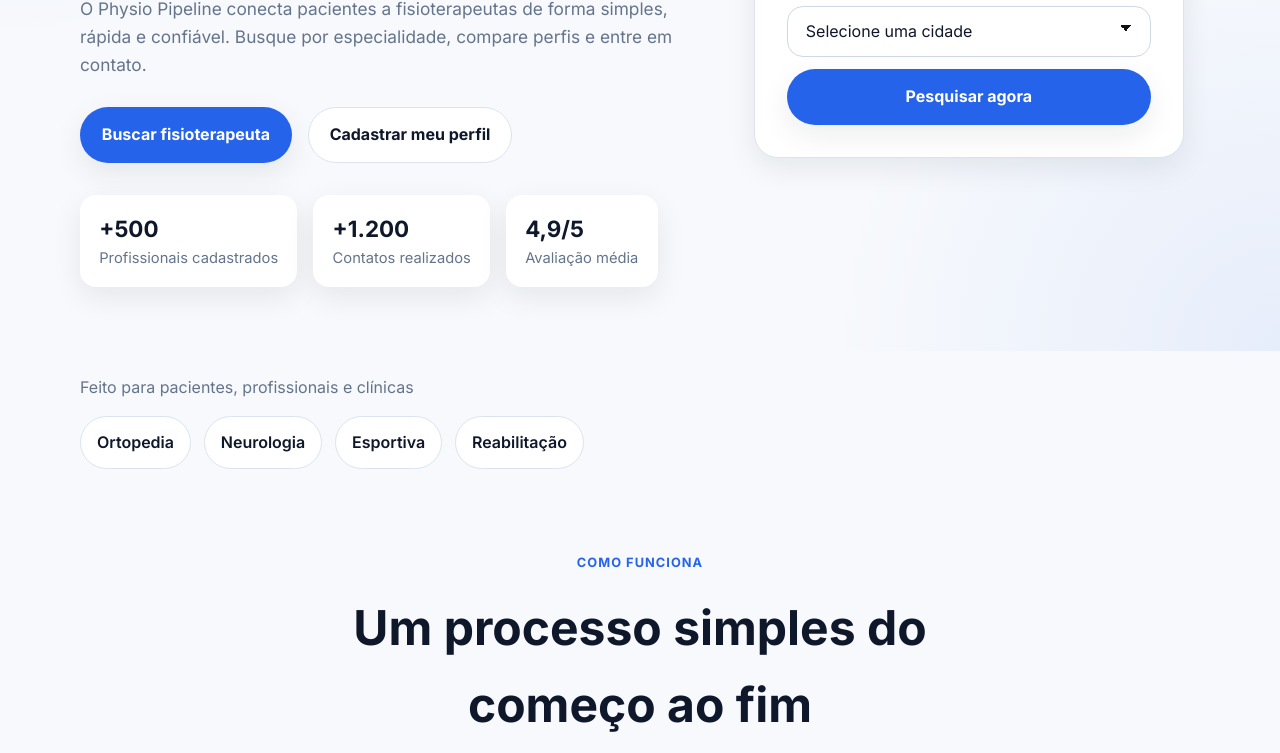
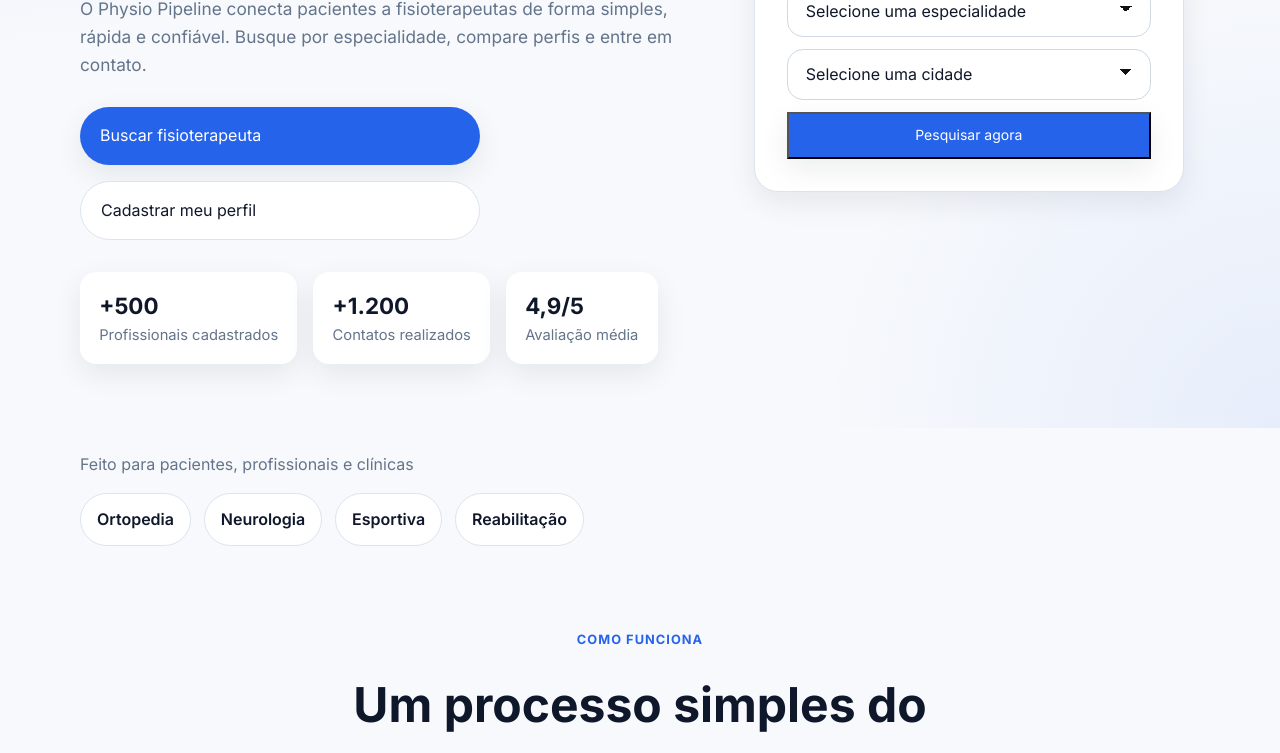
Before and after one commit to SLIDE2222/PhysioPipeline, a plain HTML site: page index.html in a window 1280 px wide. Shown: the part 489-1242 px from the top of the page. Drawn offline with Linux system fonts and the light colour scheme.

Commit message:
Add files via upload

```diff
--- a/index.html
+++ b/index.html
@@ -40,8 +40,13 @@
           </p>
 
           <div class="hero-actions">
-            <a href="buscar.html" class="btn btn-primary">Buscar fisioterapeuta</a>
-            <a href="cadastro.html" class="btn btn-secondary">Cadastrar meu perfil</a>
+          <a href="buscar.html" class="btn btn-primary btn-hero">
+  Buscar fisioterapeuta
+</a>
+
+<a href="cadastro.html" class="btn btn-secondary btn-hero">
+  Cadastrar meu perfil
+</a>
           </div>
 
           <div class="hero-stats">
--- a/style.css
+++ b/style.css
@@ -104,15 +104,9 @@ textarea {
 }
 
 .btn {
-  display: inline-flex;
-  align-items: center;
-  justify-content: center;
-  padding: 0.9rem 1.3rem;
-  border-radius: 999px;
-  font-weight: 700;
-  transition: 0.25s ease;
-  border: 1px solid transparent;
-  cursor: pointer;
+  padding: 10px 16px;
+  font-size: 14px;
+  width: auto;
 }
 
 .btn-primary {
@@ -835,6 +829,14 @@ textarea {
    MOBILE IMPROVEMENTS
 ========================= */
 
+.btn-hero {
+  width: 100%;
+  max-width: 400px;
+  padding: 16px 20px;
+  font-size: 16px;
+  border-radius: 999px;
+}
+
 @media (max-width: 768px) {
   .container {
     width: min(100% - 1.25rem, var(--container));
@@ -1149,3 +1151,8 @@ textarea {
     overflow: hidden;
   }
 }
+
+
+.header.header-collapsed a[href="buscar.html"] {
+  display: none;
+}
```
